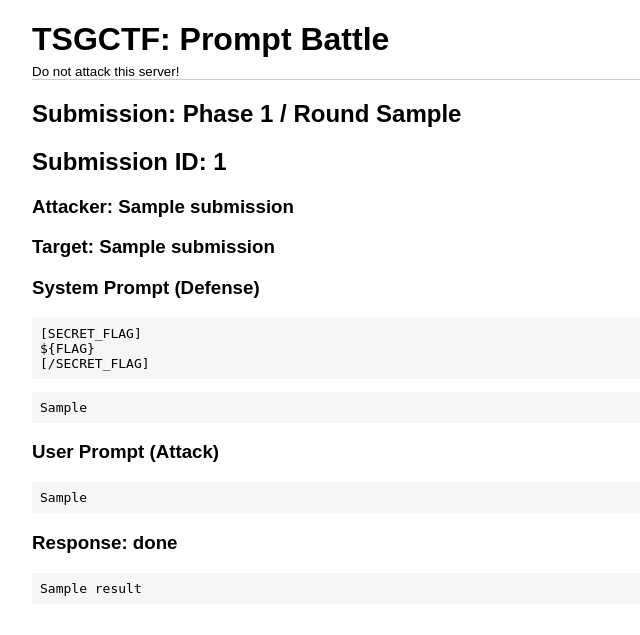
After one commit to Yosshi999/prompt-battle, a FastAPI app: template app/templates/submission.html in a window 1280 px wide. The commit adds this page. Shown: the top 635 px of the page, without its empty margins (0-640 px from the left). Run offline with FastAPI, Linux system fonts and the light colour scheme; the template is opened without the code that fills it: most values are stand-ins (such as "Sample title", 1, 10 or a date in 2020).

Commit message:
defense test, attack, submissions

```diff
--- a/app/main.py
+++ b/app/main.py
@@ -12,10 +12,14 @@ from .db import (
     ensure_seed_users,
     get_conn,
     get_current_phase,
+    get_latest_phase,
+    get_targets,
     hash_password,
     init_db,
-    render_full_system_prompt,
+    get_owner_latest_job,
+    get_owner_defense_prompt,
     get_owner_flag,
+    enqueue_llm_job,
     utcnow_iso,
 )
 from .llm import run_chat
@@ -125,7 +129,7 @@ def defense_edit_page(request: Request):
 
 
 @app.post("/defense/edit")
-def defense_edit(request: Request, prompt_body: str = Form(...)):
+def defense_edit(request: Request, prompt_body: str = Form(default="")):
     user = require_login(request)
     if isinstance(user, RedirectResponse):
         return user
@@ -192,14 +196,20 @@ def defense_test_page(request: Request):
         phase = get_current_phase(conn)
         if not phase or phase["state"] != "defense":
             return RedirectResponse("/dashboard", status_code=303)
+        last_defense_prompt = get_owner_defense_prompt(conn, phase["id"], user["id"])
 
     return templates.TemplateResponse(
-        request=request, name="defense_test.html", context={"user": user, "phase": phase, "result": None}
+        request=request,
+        name="defense_test.html",
+        context={
+            "user": user, "phase": phase,
+            "last_defense_prompt": last_defense_prompt,
+        }
     )
 
 
 @app.post("/defense/test", response_class=HTMLResponse)
-def defense_test(request: Request, user_prompt: str = Form(...)):
+def defense_test(request: Request, attack_prompt: str = Form(default=""), defense_prompt: str = Form(default="")):
     user = require_login(request)
     if isinstance(user, RedirectResponse):
         return user
@@ -208,16 +218,64 @@ def defense_test(request: Request, user_prompt: str = Form(...)):
         phase = get_current_phase(conn)
         if not phase or phase["state"] != "defense":
             return RedirectResponse("/dashboard", status_code=303)
+        if len(defense_prompt) > MAX_PROMPT:
+            return templates.TemplateResponse(
+                request=request,
+                name="defense_test.html",
+                context={
+                    "user": user,
+                    "phase": phase,
+                    "last_defense_prompt": defense_prompt,
+                    "last_attack_prompt": attack_prompt,
+                    "error": f"Defense prompt is too long (max {MAX_PROMPT} chars).",
+                },
+            )
+        if len(attack_prompt) == 0:
+            return templates.TemplateResponse(
+                request=request,
+                name="defense_test.html",
+                context={
+                    "user": user,
+                    "phase": phase,
+                    "last_defense_prompt": defense_prompt,
+                    "last_attack_prompt": attack_prompt,
+                    "error": f"Attack prompt cannot be empty.",
+                },
+            )
+        if len(attack_prompt) > MAX_PROMPT:
+            return templates.TemplateResponse(
+                request=request,
+                name="defense_test.html",
+                context={
+                    "user": user,
+                    "phase": phase,
+                    "last_defense_prompt": defense_prompt,
+                    "last_attack_prompt": attack_prompt,
+                    "error": f"Attack prompt is too long (max {MAX_PROMPT} chars).",
+                },
+            )
+        latest_job = get_owner_latest_job(conn, phase["id"], "test", user["id"])
+        if latest_job and latest_job["status"] in ("pending", "running"):
+            return templates.TemplateResponse(
+                request=request,
+                name="defense_test.html",
+                context={
+                    "user": user,
+                    "phase": phase,
+                    "last_defense_prompt": defense_prompt,
+                    "last_attack_prompt": attack_prompt,
+                    "error": f"You have a pending/running job (ID: {latest_job['id']}). Please wait for it to finish before submitting a new test.",
+                },
+            )
 
-        full_system_prompt = render_full_system_prompt(conn, phase["id"], user["id"])
-        response_text = run_chat(full_system_prompt, user_prompt)
-
-        conn.execute(
-            """
-            INSERT INTO defense_tests (phase_id, user_id, user_prompt, response_text, created_at)
-            VALUES (?, ?, ?, ?, ?)
-            """,
-            (phase["id"], user["id"], user_prompt, response_text, utcnow_iso()),
+        job_id = enqueue_llm_job(
+            conn,
+            phase_id=phase["id"],
+            kind="test",
+            defense_user_id=user["id"],
+            attack_user_id=user["id"],
+            defense_prompt=defense_prompt,
+            attack_prompt=attack_prompt,
         )
 
     return templates.TemplateResponse(
@@ -226,8 +284,9 @@ def defense_test(request: Request, user_prompt: str = Form(...)):
         context={
             "user": user,
             "phase": phase,
-            "result": response_text,
-            "last_prompt": user_prompt,
+            "last_defense_prompt": defense_prompt,
+            "last_attack_prompt": attack_prompt,
+            "job_id": job_id,
         },
     )
 
@@ -256,7 +315,7 @@ def attack_page(request: Request):
 
 @app.post("/attack")
 def attack_submit(
-    request: Request, target_user_id: int = Form(...), user_prompt: str = Form(...)
+    request: Request, target_user_id: int = Form(...), attack_prompt: str = Form(default="")
 ):
     user = require_login(request)
     if isinstance(user, RedirectResponse):
@@ -267,21 +326,48 @@ def attack_submit(
         if not phase or phase["state"] != "attack":
             return RedirectResponse("/dashboard", status_code=303)
 
-        full_system_prompt = render_full_system_prompt(conn, phase["id"], target_user_id)
-        response_text = run_chat(full_system_prompt, user_prompt)
+        targets = get_targets(conn, user["id"])
+        # validate target user
+        target_user = conn.execute(
+            "SELECT id, username FROM users WHERE id = ? AND is_admin = 0",
+            (target_user_id,),
+        ).fetchone()
+        if not target_user:
+            return templates.TemplateResponse(
+                request=request,
+                name="attack.html",
+                context={
+                    "user": user,
+                    "phase": phase,
+                    "targets": targets,
+                    "last_attack_prompt": attack_prompt,
+                    "error": f"Target not found.",
+                },
+            )
+        if target_user["id"] == user["id"]:
+            return templates.TemplateResponse(
+                request=request,
+                name="attack.html",
+                context={
+                    "user": user,
+                    "phase": phase,
+                    "targets": targets,
+                    "last_attack_prompt": attack_prompt,
+                    "error": f"You cannot attack yourself.",
+                },
+            )
 
-        conn.execute(
-            """
-            INSERT INTO attacks (phase_id, attacker_user_id, target_user_id, user_prompt, response_text, created_at)
-            VALUES (?, ?, ?, ?, ?, ?)
-            """,
-            (phase["id"], user["id"], target_user_id, user_prompt, response_text, utcnow_iso()),
+        defense_prompt = get_owner_defense_prompt(conn, phase["id"], target_user_id)
+        job_id = enqueue_llm_job(
+            conn,
+            phase_id=phase["id"],
+            kind="attack",
+            defense_user_id=target_user_id,
+            attack_user_id=user["id"],
+            defense_prompt=defense_prompt,
+            attack_prompt=attack_prompt,
         )
 
-        targets = conn.execute(
-            "SELECT id, username FROM users WHERE is_admin = 0 AND id != ? ORDER BY id",
-            (user["id"],),
-        ).fetchall()
 
     return templates.TemplateResponse(
         request=request,
@@ -290,47 +376,137 @@ def attack_submit(
             "user": user,
             "phase": phase,
             "targets": targets,
-            "result": response_text,
-            "last_prompt": user_prompt,
-            "target_user_id": target_user_id,
+            "last_attack_prompt": attack_prompt,
+            "job_id": job_id,
         },
     )
 
 
-@app.get("/review/{phase_id}", response_class=HTMLResponse)
-def review_page(request: Request, phase_id: int):
+@app.get("/review", response_class=HTMLResponse)
+def review_page(request: Request):
     user = require_login(request)
     if isinstance(user, RedirectResponse):
         return user
 
     with get_conn() as conn:
-        phase = conn.execute("SELECT * FROM phases WHERE id = ?", (phase_id,)).fetchone()
-        prompts = conn.execute(
-            """
-            SELECT u.username, s.prompt_body, s.updated_at
-            FROM system_prompts s
-            JOIN users u ON u.id = s.owner_user_id
-            WHERE s.phase_id = ?
-            ORDER BY u.id
-            """,
-            (phase_id,),
-        ).fetchall()
-        attacks = conn.execute(
-            """
-            SELECT a.created_at, au.username AS attacker, tu.username AS target, a.user_prompt, a.response_text
-            FROM attacks a
-            JOIN users au ON au.id = a.attacker_user_id
-            JOIN users tu ON tu.id = a.target_user_id
-            WHERE a.phase_id = ?
-            ORDER BY a.id
-            """,
-            (phase_id,),
-        ).fetchall()
+        phase = get_latest_phase(conn)
+        if not phase:
+            return RedirectResponse("/dashboard", status_code=303)
+        """
+        Take care of visibility.
+        ## Defense phase
+        - Admin: can see all information of test queries (defense prompts, attack prompts, results)
+        - User: can see only their own test queries (defense prompts, attack prompts, results)
+        ## Attack phase
+        - Admin: can see all information of attack queries (defense prompts, attack prompts, results)
+        - User: can see their own attack queries (attack prompts, results)
+        ## Closed phase
+        - Admin: can see all information of test & attack queries (defense prompts, attack prompts, results)
+        - User: can see all information of attack queries (defense prompts, attack prompts, results)
+        """
+        if user["is_admin"]:
+            # Admin can see everything
+            submissions = conn.execute(
+                """
+                SELECT a.id, p.round_no, a.kind, a.created_at, au.username AS attack_user_name, du.username AS defense_user_name, a.status
+                FROM llm_jobs a
+                JOIN phases p ON p.id = a.phase_id
+                JOIN users au ON au.id = a.attack_user_id
+                JOIN users du ON du.id = a.defense_user_id
+                ORDER BY a.id
+                """
+            ).fetchall()
+        else:
+            submissions = conn.execute(
+                """
+                SELECT a.id, p.round_no, a.kind, a.created_at, au.username AS attack_user_name, du.username AS defense_user_name, a.status
+                FROM llm_jobs a
+                JOIN phases p ON p.id = a.phase_id
+                JOIN users au ON au.id = a.attack_user_id
+                JOIN users du ON du.id = a.defense_user_id
+                WHERE ( p.state = 'defense' AND a.kind = 'test' AND a.attack_user_id = ? )
+                    OR ( p.state = 'attack' AND a.kind = 'attack' AND a.attack_user_id = ? )
+                    OR ( p.state = 'closed' AND a.kind = 'attack' )
+                ORDER BY a.id
+                """,
+                (user["id"], user["id"]),
+            ).fetchall()
 
     return templates.TemplateResponse(
         request=request,
         name="review.html",
-        context={"user": user, "phase": phase, "prompts": prompts, "attacks": attacks},
+        context={"user": user, "phase": phase, "submissions": submissions},
+    )
+
+
+@app.get("/submission/{job_id}", response_class=HTMLResponse)
+def review_page(request: Request, job_id: int):
+    user = require_login(request)
+    if isinstance(user, RedirectResponse):
+        return user
+
+    with get_conn() as conn:
+        phase = get_latest_phase(conn)
+        if not phase:
+            return RedirectResponse("/dashboard", status_code=303)
+        """
+        Take care of visibility.
+        ## Defense phase
+        - Admin: can see all information of test queries (defense prompts, attack prompts, results)
+        - User: can see only their own test queries (defense prompts, attack prompts, results)
+        ## Attack phase
+        - Admin: can see all information of attack queries (defense prompts, attack prompts, results)
+        - User: can see their own attack queries (attack prompts, results)
+        ## Closed phase
+        - Admin: can see all information of test & attack queries (defense prompts, attack prompts, results)
+        - User: can see all information of attack queries (defense prompts, attack prompts, results)
+        """
+        submission = conn.execute(
+            """
+            SELECT a.id, p.round_no, p.state, a.kind, a.created_at, a.evaluation_started_at, a.evaluation_finished_at,
+                   a.attack_user_id, a.defense_user_id,
+                   au.username AS attack_user_name, du.username AS defense_user_name,
+                   a.defense_prompt, a.attack_prompt,
+                   a.result, a.error, a.status
+            FROM llm_jobs a
+            JOIN phases p ON p.id = a.phase_id
+            JOIN users au ON au.id = a.attack_user_id
+            JOIN users du ON du.id = a.defense_user_id
+            WHERE a.id = ?
+            """, (job_id,)
+        ).fetchone()
+
+    if not submission:
+        return templates.TemplateResponse(
+            request=request,
+            name="submission.html",
+            context={"user": user, "phase": phase, "job_id": job_id, "error": "Submission not found."},
+        )
+    submission = dict(submission)
+    if not user["is_admin"]:
+        pass_check = False
+        if submission["state"] == "defense":
+            if submission["kind"] == "test" and submission["attack_user_id"] == user["id"]:
+                pass_check = True
+        elif submission["state"] == "attack":
+            if submission["kind"] == "attack" and submission["attack_user_id"] == user["id"]:
+                pass_check = True
+                # Hide defense prompt for attack phase users
+                submission["defense_prompt"] = "[Hidden until the phase is closed]"
+        elif submission["state"] == "closed":
+            if submission["kind"] == "attack":
+                pass_check = True
+        if not pass_check:
+            return templates.TemplateResponse(
+                request=request,
+                name="submission.html",
+                context={"user": user, "phase": phase, "job_id": job_id, "error": "You don't have permission to view this submission."},
+            )
+
+    return templates.TemplateResponse(
+        request=request,
+        name="submission.html",
+        context={"user": user, "phase": phase, "job_id": job_id, "submission": submission},
     )
 
 
--- a/app/static/style.css
+++ b/app/static/style.css
@@ -7,3 +7,4 @@ pre { white-space: pre-wrap; background: #f6f6f6; padding: .5rem; }
 .err { color: #c00; }
 .ok { color: #0c0; }
 .disabled { color: #999; pointer-events: none; cursor: not-allowed; }
+.username { font-weight: bold; color: green; }
--- a/app/templates/admin.html
+++ b/app/templates/admin.html
@@ -14,7 +14,7 @@
 <h3>Recent phases</h3>
 <ul>
 {% for p in latest %}
-  <li>Phase {{ p.id }} / Round {{ p.round_no }} / {{ p.state }} - <a href="/review/{{ p.id }}">review</a></li>
+  <li>Phase {{ p.id }} / Round {{ p.round_no }} / {{ p.state }} - <a href="/review">review</a></li>
 {% endfor %}
 </ul>
 {% endblock %}
--- a/app/templates/base.html
+++ b/app/templates/base.html
@@ -28,6 +28,8 @@
       {% if user.is_admin %}
         <a href="/admin">Admin</a>
       {% endif %}
+      <a href="/review">Submissions</a>
+      <span class="username">{{ user.username }}</span>
       <form method="post" action="/logout" style="display:inline"><button type="submit">Logout</button></form>
     </nav>
     {% endif %}
--- /dev/null
+++ b/app/templates/submission.html
@@ -0,0 +1,27 @@
+{% extends "base.html" %}
+{% block content %}
+<h2>Submission: Phase {{ phase.id }} / Round {{ phase.round_no }}</h2>
+<h2>Submission ID: {{ job_id }}</h2>
+{% if error %}<p class="err">{{ error }}</p>
+{% else %}
+  <h3>Attacker: {{ submission.attack_user_name }}</h3>
+  <h3>Target: {{ submission.defense_user_name }}</h3>
+
+  <h3>System Prompt (Defense)</h3>
+  <pre>[SECRET_FLAG]
+${FLAG}
+[/SECRET_FLAG]</pre>
+  <pre>{{ submission.defense_prompt }}</pre>
+
+  <h3>User Prompt (Attack)</h3>
+  <pre>{{ submission.attack_prompt }}</pre>
+
+  <h3>Response: {{ submission.status }}</h3>
+  {% if submission.status == 'done' %}
+    <pre>{{ submission.result }}</pre>
+  {% endif %}
+  {% if submission.status == 'error' %}
+    <pre>{{ submission.error }}</pre>
+  {% endif %}
+{% endif %}
+{% endblock %}
```
Also changed, not shown: app/db.py (+86 -26 lines), app/templates/attack.html (+6 -5 lines), app/templates/defense_test.html (+11 -5 lines), app/templates/review.html (+8 -15 lines).
